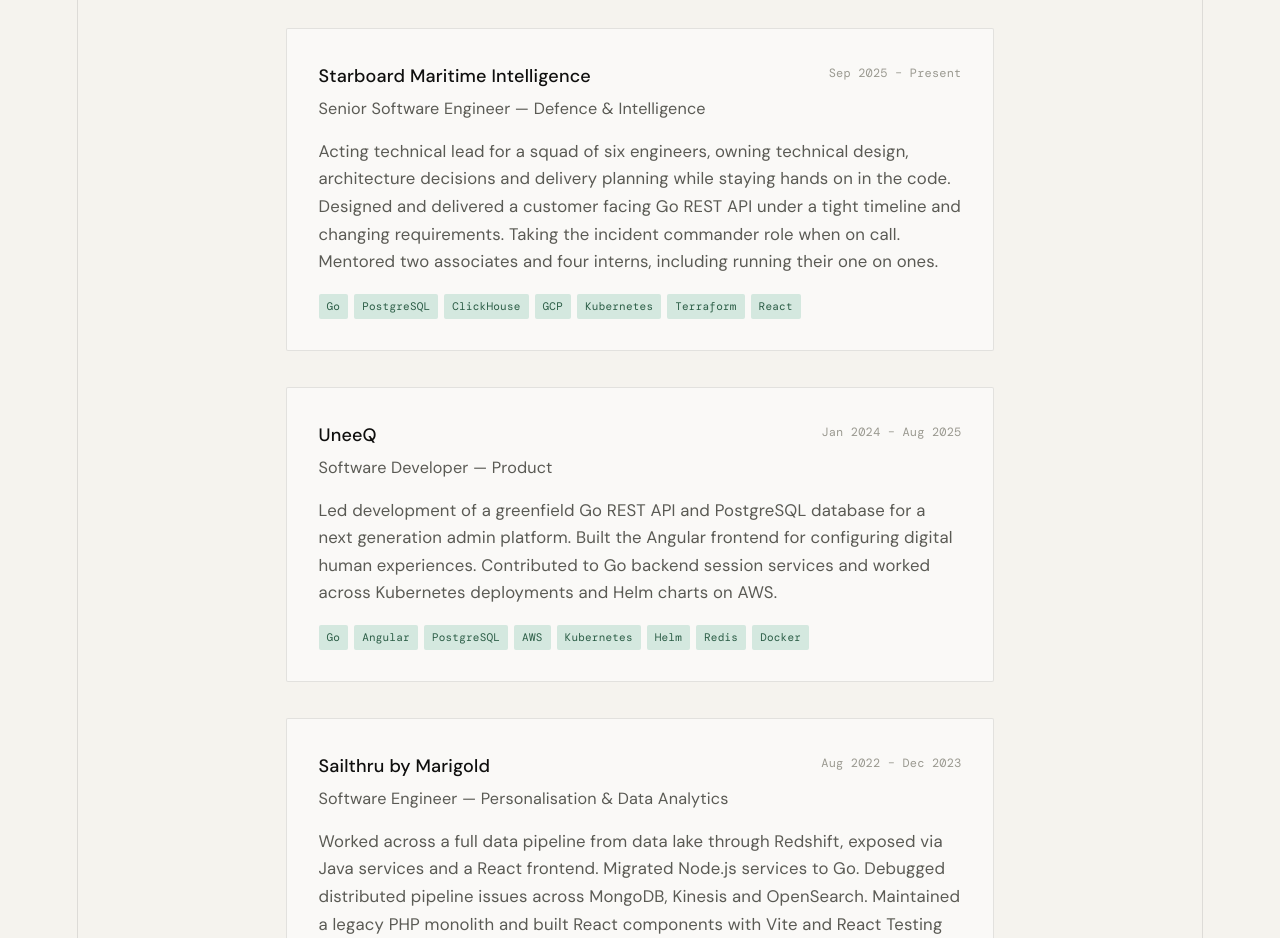
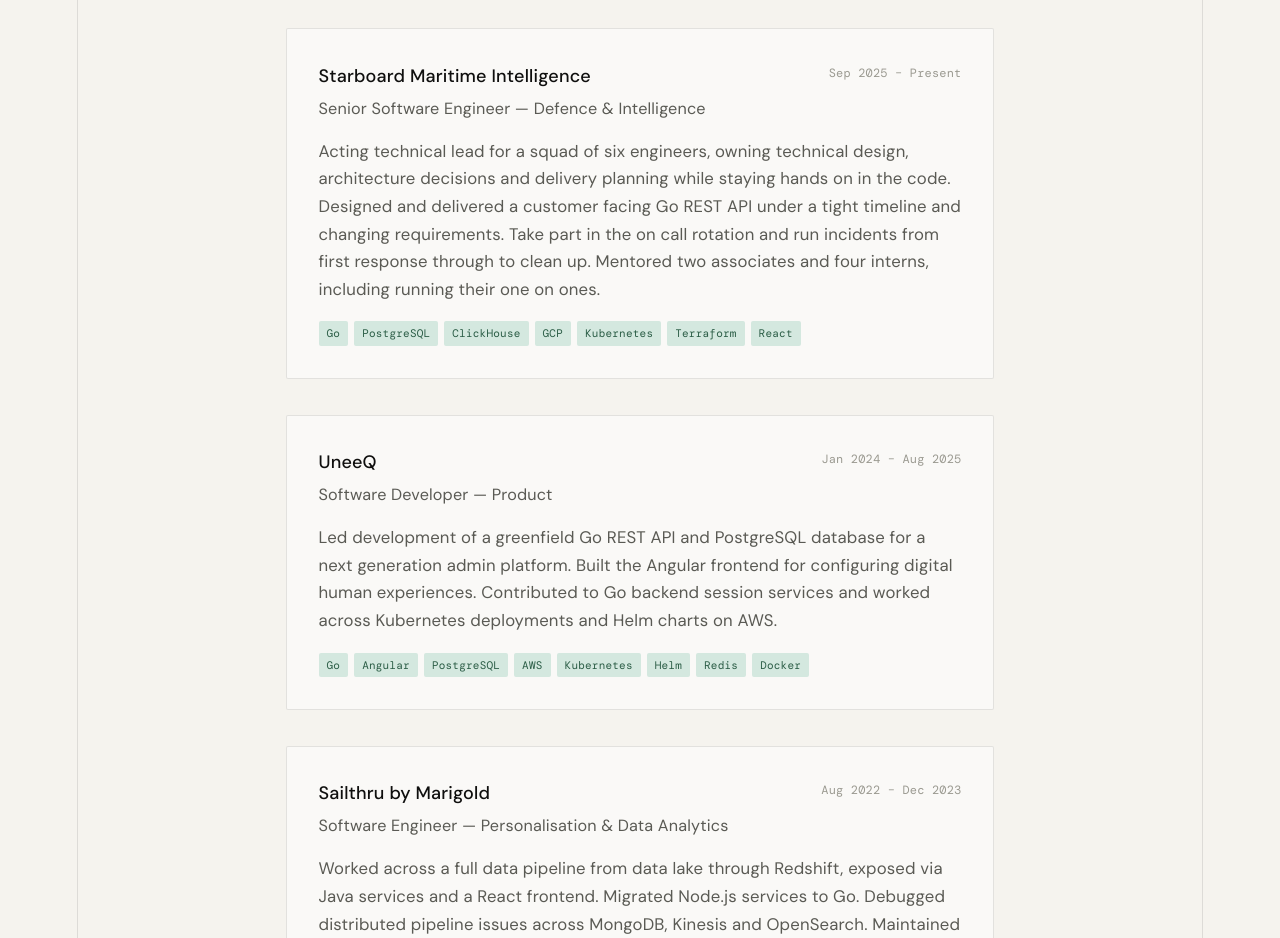
Before and after one commit to bradley-adams/bradley-adams.github.io, a React (Vite) app: page / in a window 1280 px wide. Shown: the part 1200-2138 px from the top of the page. Built offline with nearby package versions, Linux system fonts and the light colour scheme.

Commit message:
Update Starboard on call summary

```diff
--- a/src/App.jsx
+++ b/src/App.jsx
@@ -6,8 +6,7 @@
     company: "Starboard Maritime Intelligence",
     role: "Senior Software Engineer — Defence & Intelligence",
     period: "Sep 2025 – Present",
-    summary: "Acting technical lead for a squad of six engineers, owning technical design, architecture decisions and delivery planning while staying hands on in the code. Designed and delivered a customer facing Go REST API under a tight timeline and changing requirements. Taking the incident commander role when on call. Mentored two associates and four interns, including running their one on ones.",
-    tech: ["Go", "PostgreSQL", "ClickHouse", "GCP", "Kubernetes", "Terraform", "React"],
+    summary: "Acting technical lead for a squad of six engineers, owning technical design, architecture decisions and delivery planning while staying hands on in the code. Designed and delivered a customer facing Go REST API under a tight timeline and changing requirements. Take part in the on call rotation and run incidents from first response through to clean up. Mentored two associates and four interns, including running their one on ones.",    tech: ["Go", "PostgreSQL", "ClickHouse", "GCP", "Kubernetes", "Terraform", "React"],
   },
   {
     company: "UneeQ",
```
